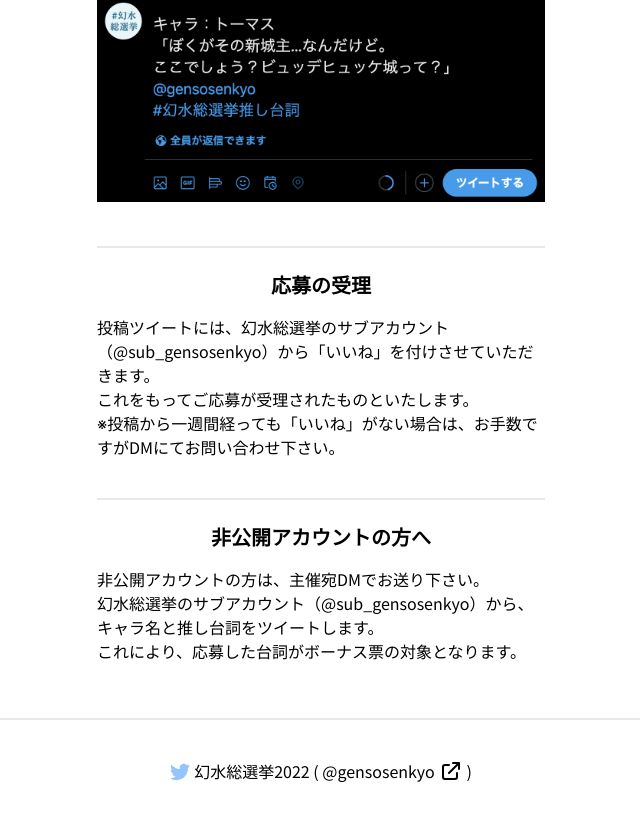
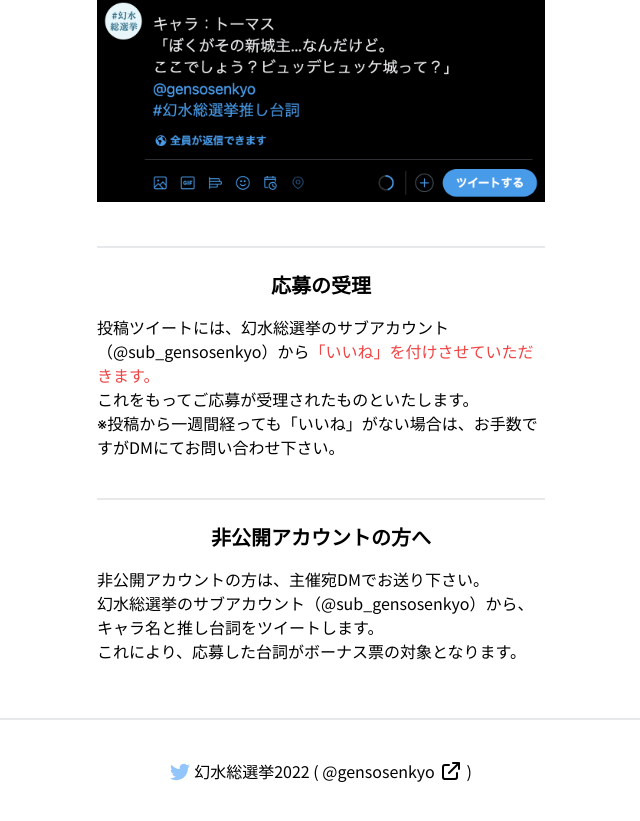
Before and after one commit to true-runes/suikoden-election-2022-frontend, a Next.js app: page /events-in-event/oshi-serif in a window 1280 px wide. Shown: the part 1121-1942 px from the top of the page, without its empty margins (319-959 px from the left). Built offline with nearby package versions, Linux system fonts and the light colour scheme; no server answers; a web font is replaced by a local one.

Commit message:
feat: 🎸 「いいね」を付けさせていただきます の部分を赤文字にした

```diff
--- a/pages/events-in-event/oshi-serif.tsx
+++ b/pages/events-in-event/oshi-serif.tsx
@@ -126,7 +126,10 @@ const OshiSerif: NextPage = () => {
 
               <h3 className="text-xl font-bold pb-4">応募の受理</h3>
               <div className="text-base text-left pb-4">
-                投稿ツイートには、幻水総選挙のサブアカウント（@sub_gensosenkyo）から「いいね」を付けさせていただきます。
+                投稿ツイートには、幻水総選挙のサブアカウント（@sub_gensosenkyo）から
+                <span className="text-red-500">
+                  「いいね」を付けさせていただきます。
+                </span>
                 <br />
                 これをもってご応募が受理されたものといたします。
                 <br />
```
